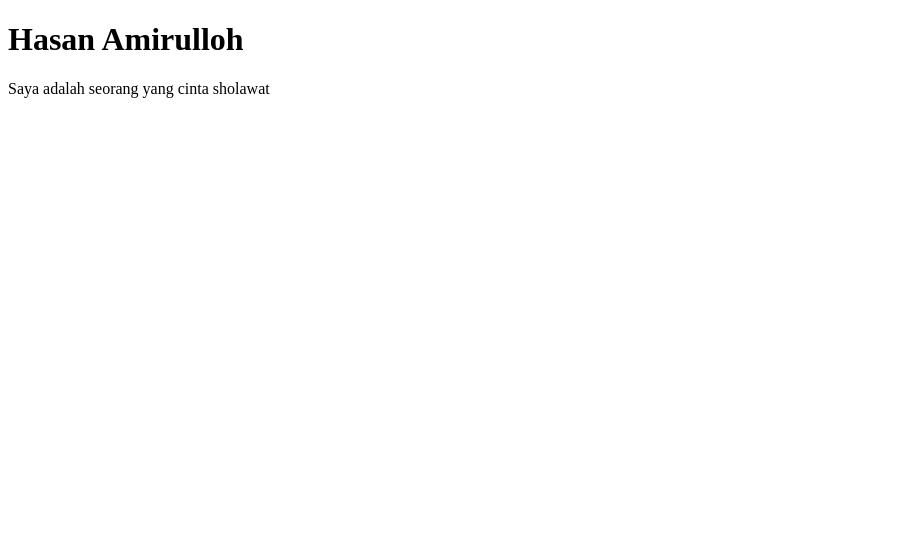
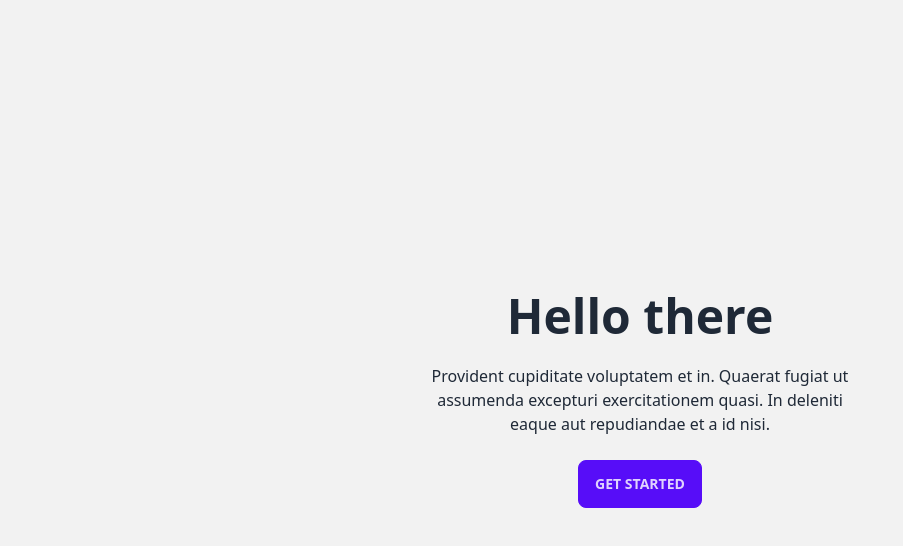
Before and after one commit to HasanA17/Profil, a plain HTML site: page index.html in a window 1280 px wide. Shown: the whole page, without its empty margins (0-903 px from the left). Drawn offline with nearby package versions, Linux system fonts and the light colour scheme.

Commit message:
Update index.html

```diff
--- a/index.html
+++ b/index.html
@@ -4,10 +4,19 @@
     <meta charset="UTF-8">
     <meta http-equiv="X-UA-Compatible" content="IE=edge">
     <meta name="viewport" content="width=device-width, initial-scale=1.0">
+    <link href="https://cdn.jsdelivr.net/npm/daisyui@3.9.2/dist/full.css" rel="stylesheet" type="text/css" />
+    <script src="https://cdn.tailwindcss.com"></script>
     <title>Document</title>
 </head>
 <body>
-    <h1>Hasan Amirulloh</h1>
-    <p>Saya adalah seorang yang cinta sholawat</p>
+   <div class="hero min-h-screen bg-base-200">
+  <div class="hero-content text-center">
+    <div class="max-w-md">
+      <h1 class="text-5xl font-bold">Hello there</h1>
+      <p class="py-6">Provident cupiditate voluptatem et in. Quaerat fugiat ut assumenda excepturi exercitationem quasi. In deleniti eaque aut repudiandae et a id nisi.</p>
+      <button class="btn btn-primary">Get Started</button>
+    </div>
+  </div>
+</div>
 </body>
 </html>
```
